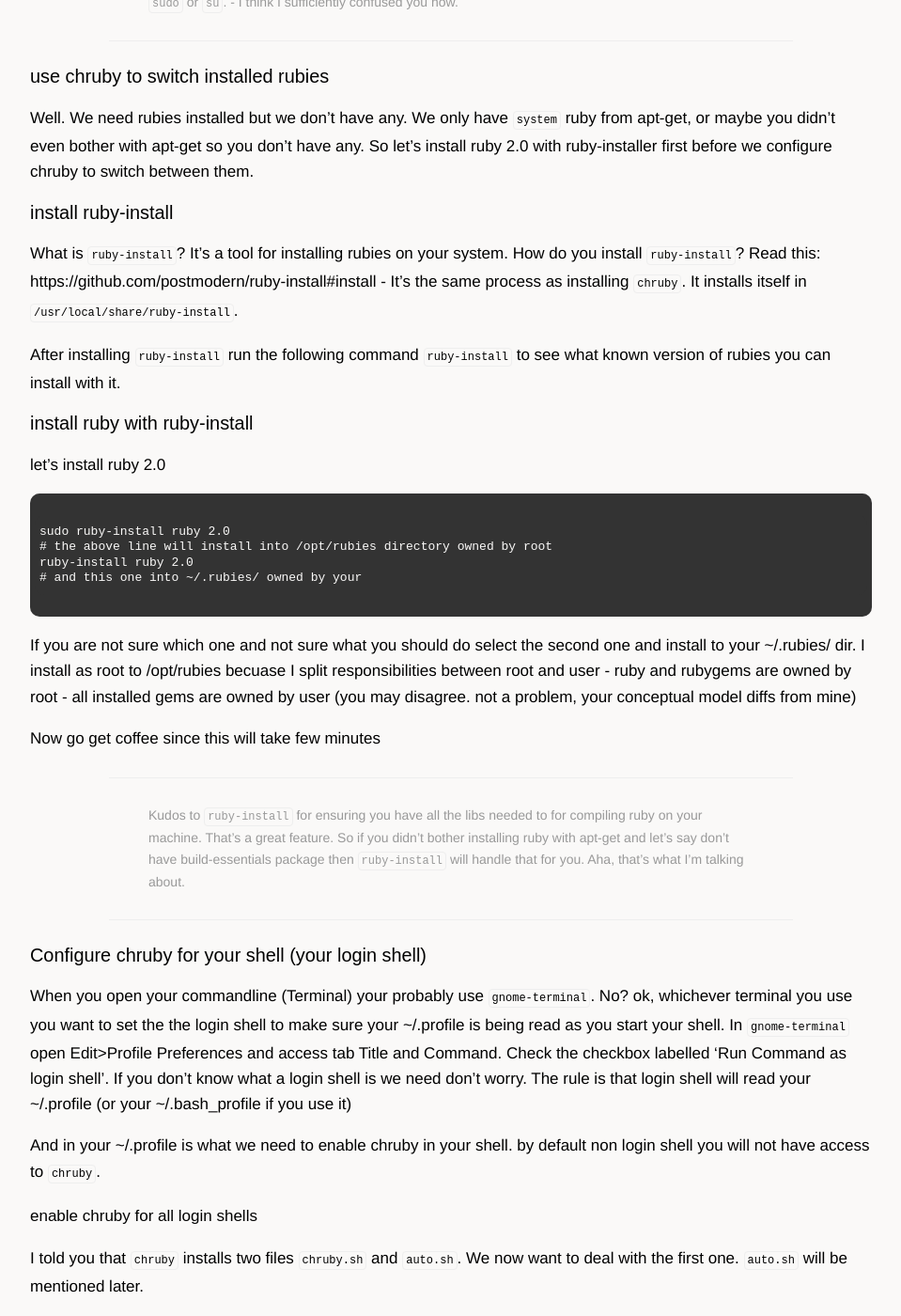
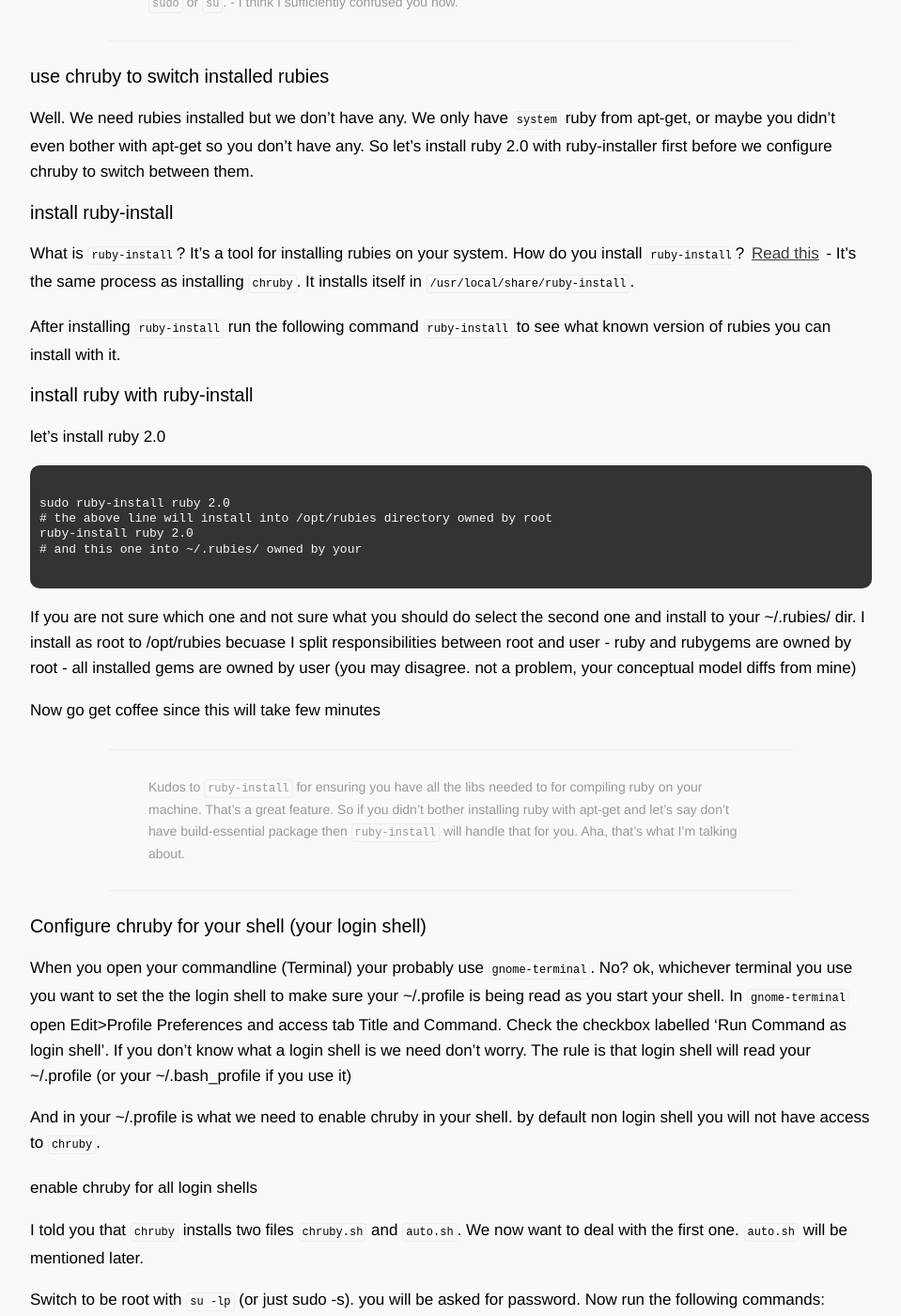
Before and after one commit to marekj/marekj.github.io, a Jekyll site: the page built from _posts/2013-08-13-beginning-chruby-with-ruby-install-linux-mint.markdown, in a window 1280 px wide and 1400 px high, scrolled down 2523 px. Shown: the whole window at 94% size, without its empty margins (160-1119 px from the left). Built offline with Jekyll 4.4.1, drawn with Linux system fonts in a browser that asks for light colours; Markdown is read by kramdown in place of the engine named in the settings; comment, search, counter and statistics services are not loaded; some of the changed text lies outside the part shown.

Commit message:
fix markdown link syntax

```diff
--- a/_posts/2013-08-13-beginning-chruby-with-ruby-install-linux-mint.markdown
+++ b/_posts/2013-08-13-beginning-chruby-with-ruby-install-linux-mint.markdown
@@ -52,7 +52,7 @@
 
 ### install chruby
 
-What is `chruby`? It's a tool for switching ruby interpreters installed on your machine. How do you install `chruby`?. Read this https://github.com/postmodern/chruby#install.
+What is `chruby`? It's a tool for switching ruby interpreters installed on your machine. How do you install `chruby`?. [Read this](https://github.com/postmodern/chruby#install).
 
 - You download it,
 - unpack it
@@ -69,7 +69,7 @@
 
 ### install ruby-install
 
-What is `ruby-install`? It's a tool for installing rubies on your system. How do you install `ruby-install`? Read this: https://github.com/postmodern/ruby-install#install - It's the same process as installing `chruby`. It installs itself in `/usr/local/share/ruby-install`.
+What is `ruby-install`? It's a tool for installing rubies on your system. How do you install `ruby-install`? [Read this](https://github.com/postmodern/ruby-install#install) - It's the same process as installing `chruby`. It installs itself in `/usr/local/share/ruby-install`.
 
 After installing `ruby-install` run the following command `ruby-install` to see what known version of rubies you can install with it.
 
@@ -86,7 +86,7 @@
 
 Now go get coffee since this will take few minutes
 
-> Kudos to `ruby-install` for ensuring you have all the libs needed to for compiling ruby on your machine. That's a great feature. So if you didn't bother installing ruby with apt-get and let's say don't have build-essentials package then `ruby-install` will handle that for you. Aha, that's what I'm talking about.
+> Kudos to `ruby-install` for ensuring you have all the libs needed to for compiling ruby on your machine. That's a great feature. So if you didn't bother installing ruby with apt-get and let's say don't have build-essential package then `ruby-install` will handle that for you. Aha, that's what I'm talking about.
 
 ### Configure chruby for your shell (your login shell)
 
```
Also changed, not shown: other parts of _posts/2013-08-13-beginning-chruby-with-ruby-install-linux-mint.markdown (+1 -1 lines).
